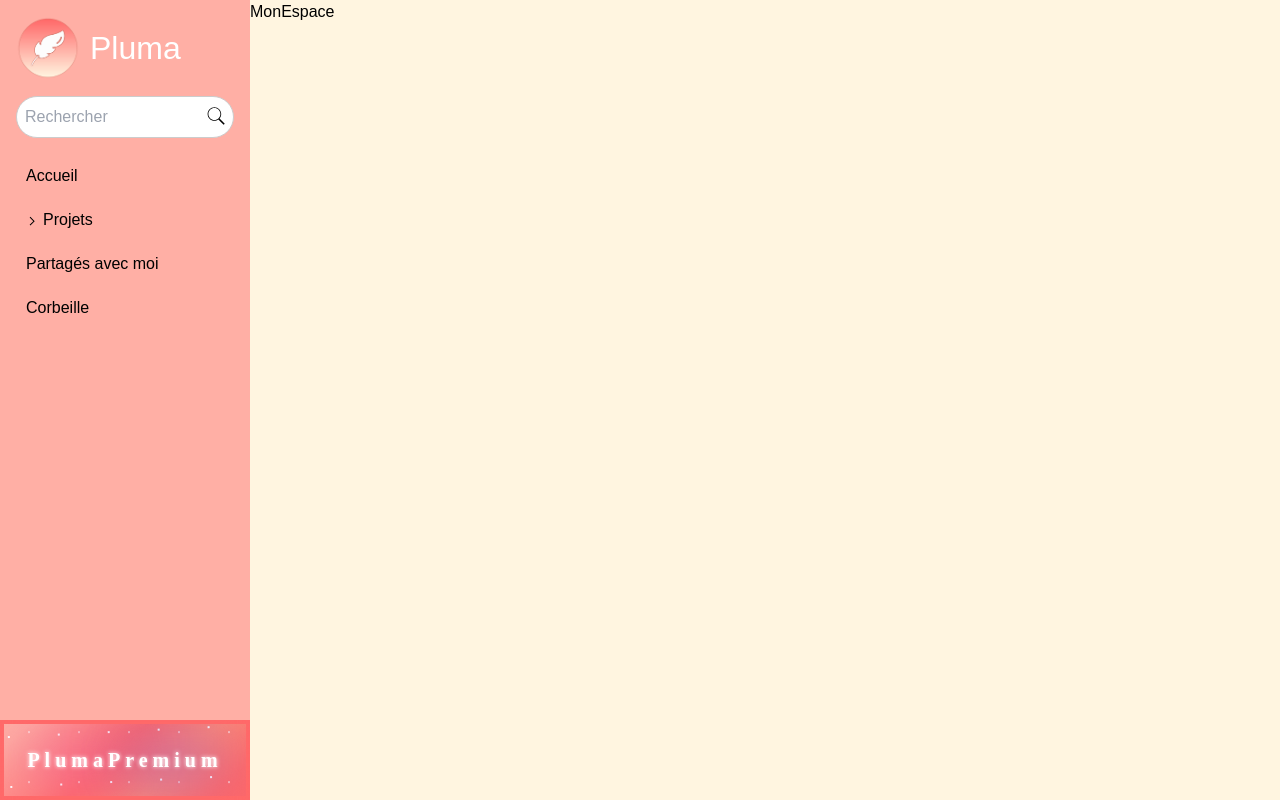
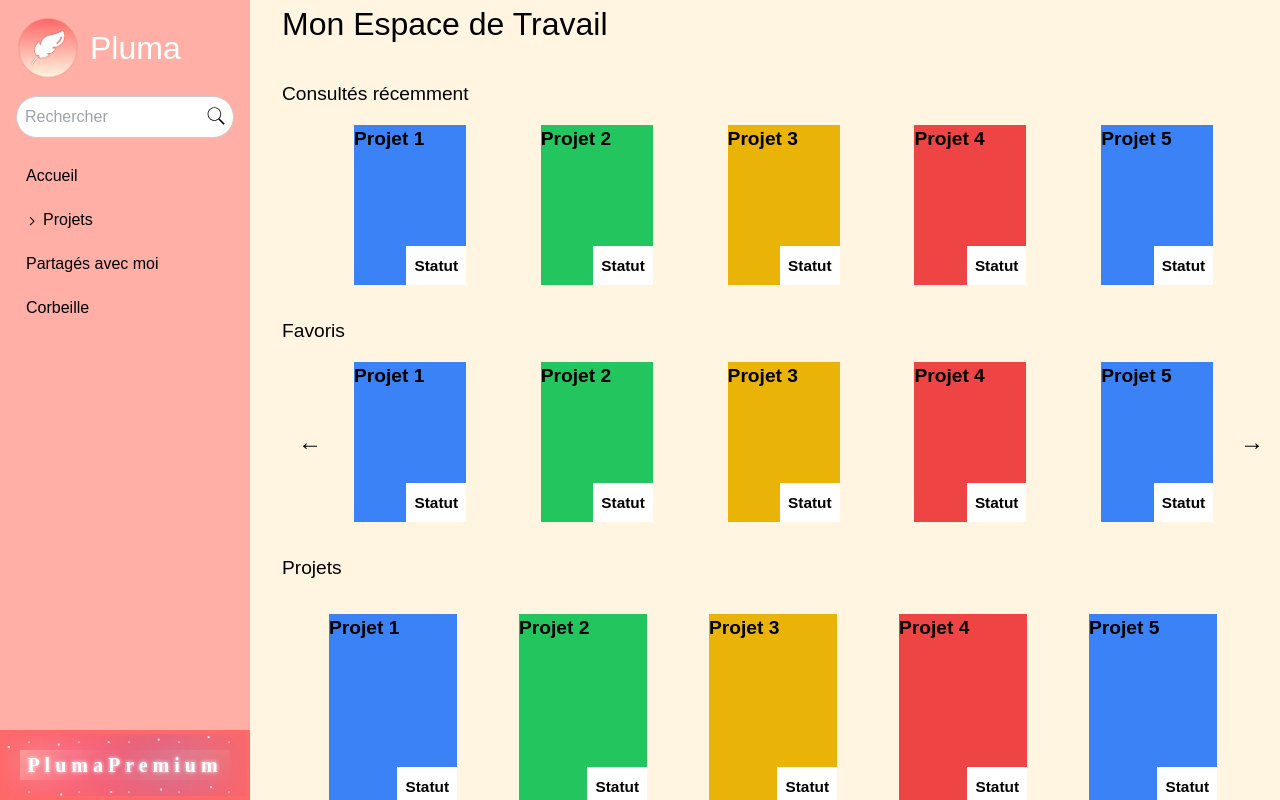
Before and after one commit to Nuxnuxx/Pluma, a React (Create React App) app in the folder client/: page /mon-espace in a window 1280 px wide. Built offline with nearby package versions, Linux system fonts and the light colour scheme.

Commit message:
Début de la page des projets + Modification du Layout

```diff
--- a/client/src/siteOutil/components/Sidebar/sidebar.js
+++ b/client/src/siteOutil/components/Sidebar/sidebar.js
@@ -44,6 +44,11 @@ const Sidebar = () => {
                         <li>Projet 2</li>
                         <li>Projet 2</li>
                         <li>Projet 2</li>
+                        <li>Projet 2</li>
+                        <li>Projet 2</li>
+                        <li>Projet 2</li>
+                        <li>Projet 2</li>
+                        <li>Projet 2</li>
                     </div>
                     <Link to="/mon-espace/partage-avec-moi">
                         <li>Partagés avec moi</li>
--- a/client/src/siteOutil/components/Sidebar/sidebar.scss
+++ b/client/src/siteOutil/components/Sidebar/sidebar.scss
@@ -3,6 +3,7 @@
   width: 250px;
   background-color: #FFAFA5;
   overflow-x: hidden;
+  overflow-y: hidden;
   transition: 0.3s;
   display: inline-flex;
   flex-direction: column;
@@ -13,6 +14,7 @@
     display: flex;
     flex-direction: column;
     color: white;
+    overflow-y: auto;
 
     .titre {
       display: flex;
@@ -84,7 +86,7 @@
         transition: background-color 0.3s ease;
 
         &:hover {
-          background-color: rgba(0, 0, 0, 0.1);
+          background-color: rgba(0, 0, 0, 0.07);
         }
 
         .icone-depli {
@@ -115,7 +117,7 @@
 
       li {
         &:hover {
-          background-color: rgba(0, 0, 0, 0.1);
+          background-color: rgba(0, 0, 0, 0.05);
         }
       }
 
@@ -128,7 +130,7 @@
 
   .premium {
     width: 100%;
-    height: 10%;
+    height: fit-content;
     background-color: #FF6969;
     display: flex;
     align-items: center;
@@ -148,6 +150,7 @@
       background-image: linear-gradient(137.48deg, #FFAFA5 10%, #FF6969 45%, #FC8C79 67%, #FF6969 87%);
       background-origin: border-box;
       background-clip: content-box, border-box;
+      padding: 16px;
     }
 
     #container-stars {
--- /dev/null
+++ b/client/src/siteOutil/components/elementListeProjets/elementListeProjets.js
@@ -0,0 +1,15 @@
+import React from 'react';
+import "./elementListeProjets.scss"
+const ElementListeProjets = ({ id, color, onClick }) => {
+    return (
+        <div
+            className={`rectangle cursor-pointer ${color}`}
+            onClick={() => onClick(id)}
+        >
+            <div className="nom-projet">Projet {id}</div>
+            <div className="affichage-statut">Statut</div>
+        </div>
+    );
+};
+
+export default ElementListeProjets;
--- /dev/null
+++ b/client/src/siteOutil/components/elementListeProjets/elementListeProjets.scss
@@ -0,0 +1,17 @@
+.rectangle {
+  font-weight: bold;
+  font-size: 1.2rem;
+  position: relative;
+  margin-right: 1rem;
+  flex: 0 0 auto;
+  position: relative;
+}
+
+.affichage-statut {
+  position: absolute;
+  bottom: 0;
+  right: 0;
+  background-color: #ffffff;
+  padding: 0.5rem;
+  font-size: 0.8em;
+}
--- a/client/src/siteOutil/pages/LayoutMonEspace.js
+++ b/client/src/siteOutil/pages/LayoutMonEspace.js
@@ -4,13 +4,15 @@ import "../styles/styleLayoutMonEspace.scss"
 
 const LayoutMonEspace = () => {
     return (
-        <>
-            <div className="div-principale">
+        <div className="div-principale">
+            <div className="sidebar">
                 <Sidebar />
+            </div>
+            <div className="contenu">
                 <Outlet />
             </div>
-        </>
-    )
+        </div>
+    );
 };
 
 export default LayoutMonEspace;
--- a/client/src/siteOutil/pages/MonEspace.js
+++ b/client/src/siteOutil/pages/MonEspace.js
@@ -1,5 +1,70 @@
+import "../styles/StyleMonEspace.scss"
+import ElementListeProjets from "../components/elementListeProjets/elementListeProjets";
 const MonEspace = () => {
-    return <h1>MonEspace</h1>;
+    const rectangles = [
+        { id: 1, color: 'bg-blue-500' },
+        { id: 2, color: 'bg-green-500' },
+        { id: 3, color: 'bg-yellow-500' },
+        { id: 4, color: 'bg-red-500' },
+        { id: 5, color: 'bg-blue-500' },
+        { id: 6, color: 'bg-green-500' },
+        { id: 7, color: 'bg-yellow-500' },
+        { id: 8, color: 'bg-red-500' }
+    ];
+
+    const handleRectangleClick = (id) => {
+        console.log(`Projet ${id} cliqué`);
+        // Gestion du clic
+    };
+
+    function handleScroll() {
+        console.log("clic")
+    }
+
+    return (
+        <div className="mon-espace">
+            <h1 className="titre">Mon Espace de Travail</h1>
+            <h2 className="titre-section">Consultés récemment</h2>
+            <div className="section">
+                <div className="liste-recents">
+                    {rectangles.map((rectangle) => (
+                        <ElementListeProjets
+                            key={rectangle.id}
+                            id={rectangle.id}
+                            color={rectangle.color}
+                            onClick={handleRectangleClick}
+                        />
+                    ))}
+                </div>
+            </div>
+            <h2 className="titre-section">Favoris</h2>
+            <div className="section">
+                <button onClick={() => handleScroll()} className="arrow-button left-arrow">←</button>
+                <div className="liste-favoris">
+                    {rectangles.map((rectangle) => (
+                        <ElementListeProjets
+                            key={rectangle.id}
+                            id={rectangle.id}
+                            color={rectangle.color}
+                            onClick={handleRectangleClick}
+                        />
+                    ))}
+                </div>
+                <button onClick={() => handleScroll()} className="arrow-button right-arrow">→</button>
+            </div>
+            <h2 className="titre-section">Projets</h2>
+            <div className="liste-globale">
+                {rectangles.map((rectangle) => (
+                    <ElementListeProjets
+                        key={rectangle.id}
+                        id={rectangle.id}
+                        color={rectangle.color}
+                        onClick={handleRectangleClick}
+                    />
+                ))}
+            </div>
+        </div>
+    );
 };
 
 export default MonEspace;
--- /dev/null
+++ b/client/src/siteOutil/styles/StyleMonEspace.scss
@@ -0,0 +1,70 @@
+.mon-espace {
+  display: flex;
+  flex-direction: column;
+  margin-left: 2rem;
+
+  .titre {
+    font-size: 2rem;
+    font-weight: 100;
+    margin-bottom: 1rem;
+  }
+
+  .titre-section {
+    font-size: 1.2rem;
+    margin-top: 1rem;
+  }
+
+  .section {
+    display: flex;
+    flex-direction: row;
+    align-items: center;
+    justify-content: center;
+
+    .arrow-button {
+      background: none;
+      border: none;
+      font-size: 1.5rem;
+      cursor: pointer;
+      font-weight: 100;
+      padding: 1rem;
+      height: fit-content;
+
+      &:hover {
+        color: #cccccc;
+      }
+    }
+
+    .liste-recents, .liste-favoris {
+      display: flex;
+      padding: 1rem;
+      overflow-x: auto;
+      gap: calc(20% - 7rem);
+      transition: scroll 0.3s ease-in-out;
+
+      .rectangle {
+        width: 7rem;
+        height: 10rem;
+      }
+    }
+
+    .liste-recents {
+      overflow-x: hidden;
+      margin-left: 3.5em;
+      margin-right: 3.5em;
+    }
+  }
+
+  .liste-globale {
+    display: grid;
+    grid-template-columns: repeat(5, 1fr);
+    row-gap: 3rem;
+    column-gap: 1rem;
+    justify-items: center;
+    padding: 2rem;
+
+    .rectangle {
+      width: 8rem;
+      height: 12rem;
+    }
+  }
+}
--- a/client/src/siteOutil/styles/styleLayoutMonEspace.scss
+++ b/client/src/siteOutil/styles/styleLayoutMonEspace.scss
@@ -1,9 +1,15 @@
+/*inutile avec tailwind*/
 .div-principale {
   position: fixed;
   top: 0;
   left: 0;
   display: inline-flex;
   flex-direction: row;
-  justify-content: space-between;
   height: 100%;
+  width: 100%;
+
+  .contenu {
+    flex: 1;
+    overflow-y: auto;
+  }
 }
```
